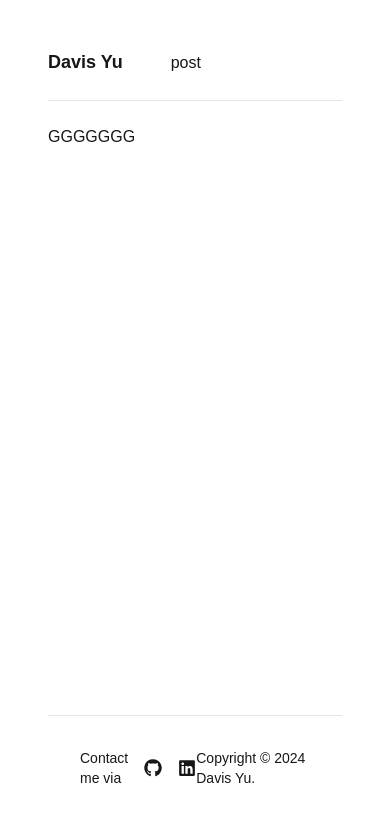
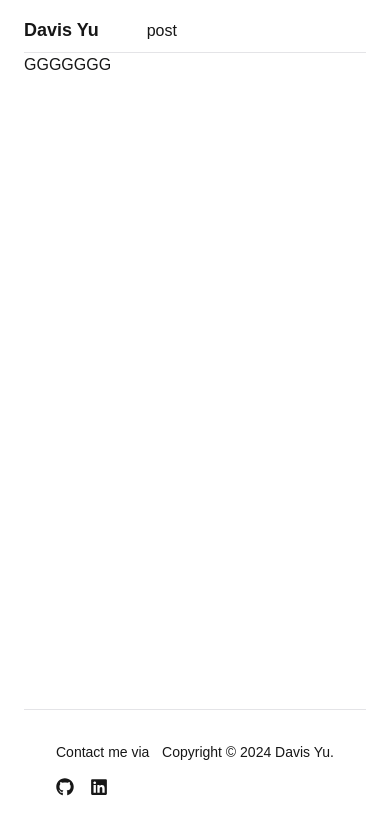
Before and after one commit to yuuuu0311/DavisYu-s-Blog, a Next.js app: page / in a window 390 px wide. Shown: the top 834 px of the page. Built offline with nearby package versions, Linux system fonts and the light colour scheme.

Commit message:
feat: adjest RWD layout

```diff
--- a/app/layout.jsx
+++ b/app/layout.jsx
@@ -24,9 +24,9 @@ export default function RootLayout({ children }) {
     return (
         <html lang="en">
             <body>
-                <div className="flex flex-col h-screen px-12 py-6">
+                <div className="flex flex-col h-screen md:px-12 px-6 md:py-6 py-4">
                     <Header />
-                    <main className="py-6 flex-1 flex overflow-hidden">
+                    <main className="flex-1 flex overflow-hidden">
                         {children}
                     </main>
                     <Footer />
--- a/app/post/(component)/postAccordion/index.jsx
+++ b/app/post/(component)/postAccordion/index.jsx
@@ -17,7 +17,7 @@ const PostAccordion = () => {
         <Accordion
             type="single"
             collapsible
-            className="w-56 max-h-full overflow-auto"
+            className="w-56 max-h-full overflow-auto md:py-6 md:block hidden"
             defaultValue="javascript0"
         >
             {postData.map((cate, index) => {
--- a/app/post/[id]/page.jsx
+++ b/app/post/[id]/page.jsx
@@ -38,7 +38,7 @@ const TestPage = () => {
             img: {
                 component: Image,
                 props: {
-                    className: "w-1/2",
+                    className: "md:w-1/2 w-full rounded",
                     width: 500,
                     height: 500,
                 },
--- a/app/post/layout.jsx
+++ b/app/post/layout.jsx
@@ -6,7 +6,7 @@ export default function PostPageLayout({ children }) {
     return (
         <div className="w-full gap-12 flex">
             <PostAccordion />
-            <div className="flex-1 overflow-auto">
+            <div className="flex-1 overflow-auto md:py-6">
                 <CustomBreadcrumb />
                 <main className="py-12">{children}</main>
             </div>
--- a/components/Footer/index.jsx
+++ b/components/Footer/index.jsx
@@ -7,10 +7,11 @@ const Footer = () => {
     const year = new Date().getFullYear();
 
     return (
-        <footer className="p-8 border-t-[1px] border-solid border-zinc-200 flex justify-between items-center max-w-screen-xl">
+        <footer className="p-8 border-t-[1px] border-solid border-zinc-200 flex justify-between md:items-center max-w-screen-xl">
             <div>
-                <div className="flex items-center gap-4 text-lg">
+                <div className="flex flex-col md:flex-row items-start md:items-center gap-4 text-lg">
                     <p className="text-sm">Contact me via</p>
+                    <div className="flex gap-4">
                         <Link href="https://github.com/yuuuu0311">
                             <FaGithub />
                         </Link>
@@ -19,6 +20,7 @@ const Footer = () => {
                         </Link>
                     </div>
                 </div>
+            </div>
             <span className="text-sm">Copyright © {year} Davis Yu.</span>
         </footer>
     );
--- a/components/Header/index.jsx
+++ b/components/Header/index.jsx
@@ -3,7 +3,7 @@ import { Button } from "@/components/ui/button";
 
 const Header = () => {
     return (
-        <header className="sticky top-0 py-6 flex items-baseline gap-12 bg-[--background] border-b-[1px] border-solid border-zinc-200">
+        <header className="sticky top-0 md:py-6 pb-2 flex items-baseline gap-12 bg-[--background] border-b-[1px] border-solid border-zinc-200">
             <h3 className="text-lg font-bold animate-fade-up animate-once">
                 <Link href="/">Davis Yu</Link>
             </h3>
```
Lines whose indentation alone changed are shown as unchanged.
